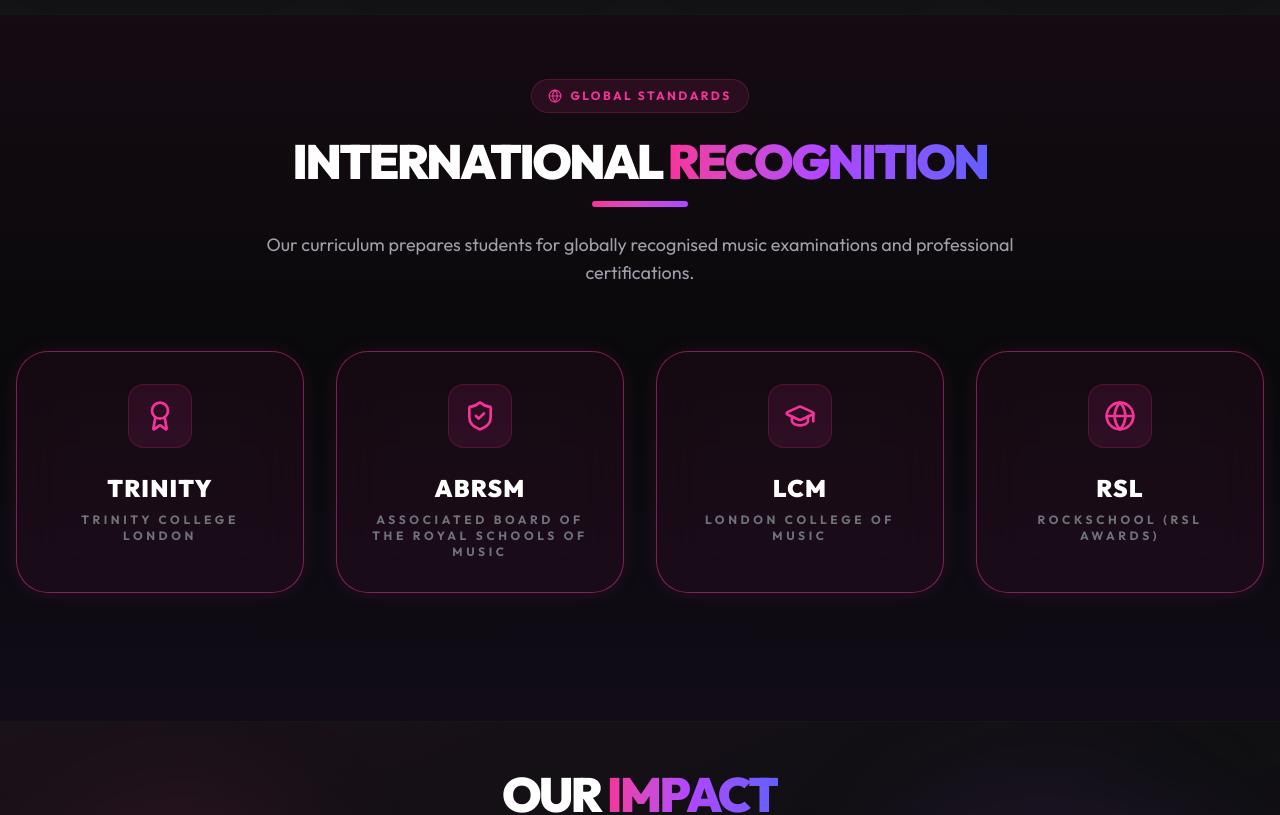
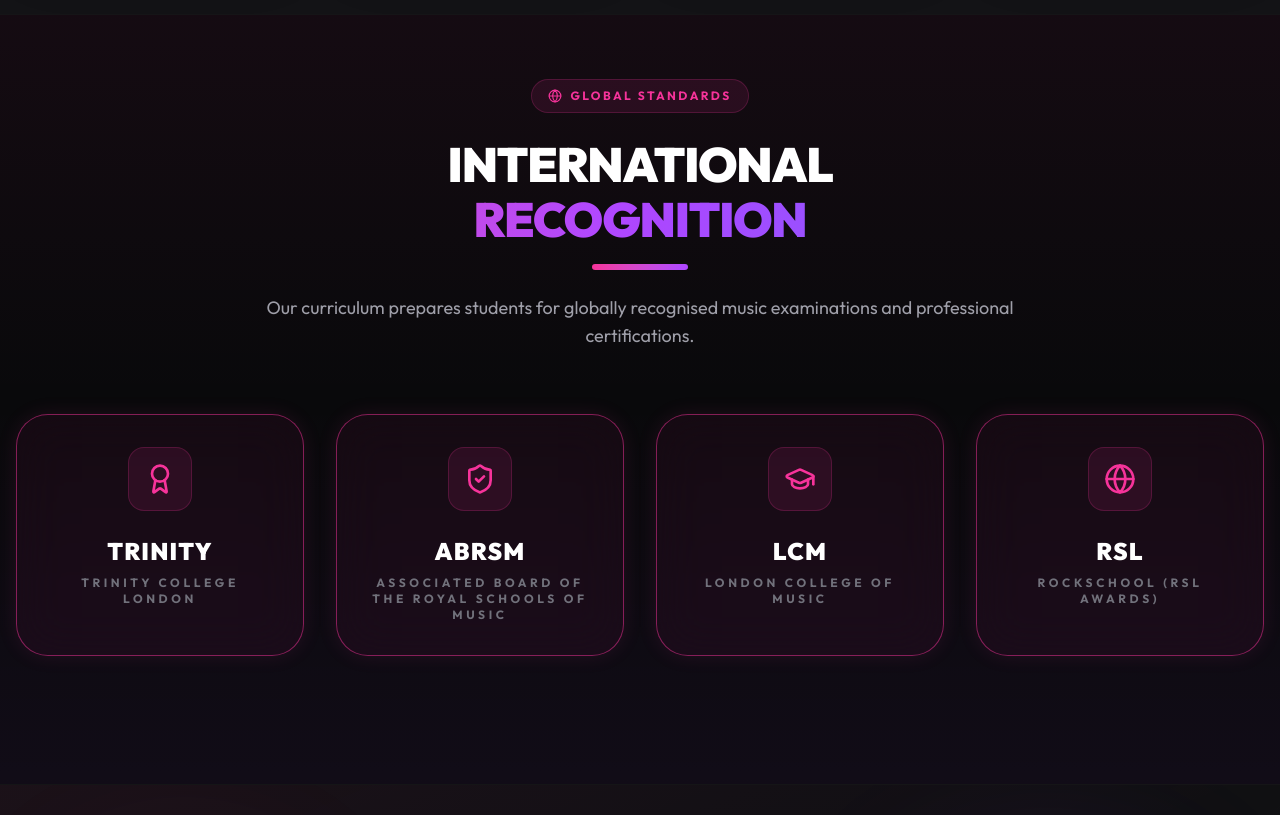
Before and after one commit to evokewebd77-afk/Fingersonkeys, a React (Vite) app: page / in a window 1280 px wide. Shown: the part 6680-7495 px from the top of the page. Built offline with nearby package versions, Linux system fonts and the light colour scheme.

Commit message:
fix: mobile heading visibility for services, recognition, and ebooks sections

```diff
--- a/src/components/EbooksSection.jsx
+++ b/src/components/EbooksSection.jsx
@@ -64,8 +64,9 @@
                     viewport={{ once: true }}
                     className="text-center mb-16"
                 >
-                    <h2 className="text-6xl md:text-5xl font-black mb-4 text-white uppercase tracking-tighter font-[var(--font-brand)]">
-                        Professional <span className="text-transparent bg-clip-text bg-gradient-to-r from-pink-500 via-purple-500 to-indigo-500">E-Books</span>
+                    <h2 className="text-2xl sm:text-3xl md:text-4xl lg:text-5xl font-black text-white mb-4 uppercase tracking-[0.05em] sm:tracking-tight font-[var(--font-brand)] leading-[1.15] px-2">
+                        <span className="block">Professional</span>
+                        <span className="block text-transparent bg-clip-text bg-gradient-to-r from-pink-500 via-purple-500 to-indigo-500" style={{ WebkitBackgroundClip: 'text' }}>E-Books</span>
                     </h2>
                     <div className="w-24 h-1.5 bg-gradient-to-r from-pink-500 to-purple-500 mx-auto mb-6 rounded-full"></div>
                     <p className="text-zinc-400 max-w-2xl mx-auto text-lg leading-relaxed">
--- a/src/components/ExamRecognition.jsx
+++ b/src/components/ExamRecognition.jsx
@@ -55,8 +55,9 @@
           <div className="inline-flex items-center gap-2 px-4 py-2 rounded-full bg-pink-500/10 border border-pink-500/20 text-pink-500 text-xs font-bold uppercase tracking-[0.2em] mb-6">
             <Globe size={14} /> Global Standards
           </div>
-          <h2 className="text-6xl md:text-5xl font-black text-white mb-4 uppercase tracking-tighter font-[var(--font-brand)]">
-            International <span className="text-transparent bg-clip-text bg-gradient-to-r from-pink-500 via-purple-500 to-indigo-500">Recognition</span>
+          <h2 className="text-2xl sm:text-3xl md:text-4xl lg:text-5xl font-black text-white mb-4 uppercase tracking-[0.05em] sm:tracking-tight font-[var(--font-brand)] leading-[1.15] px-2">
+            <span className="block">International</span>
+            <span className="block text-transparent bg-clip-text bg-gradient-to-r from-pink-500 via-purple-500 to-indigo-500" style={{ WebkitBackgroundClip: 'text' }}>Recognition</span>
           </h2>
           <div className="w-24 h-1.5 bg-gradient-to-r from-pink-500 to-purple-500 mt-2 mb-6 rounded-full mx-auto"></div>
           <p className="text-zinc-400 text-lg max-w-3xl mx-auto">
```
